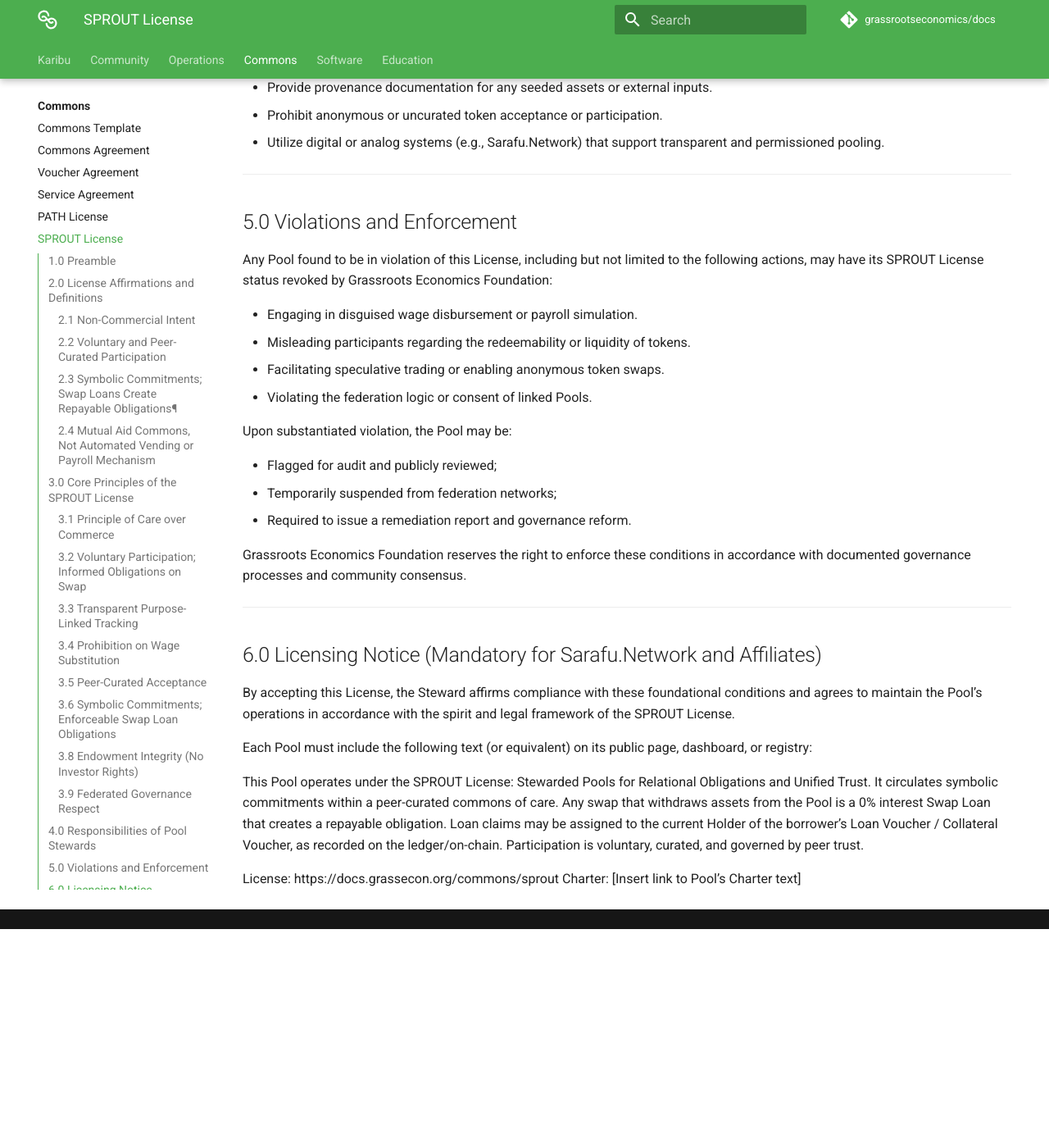
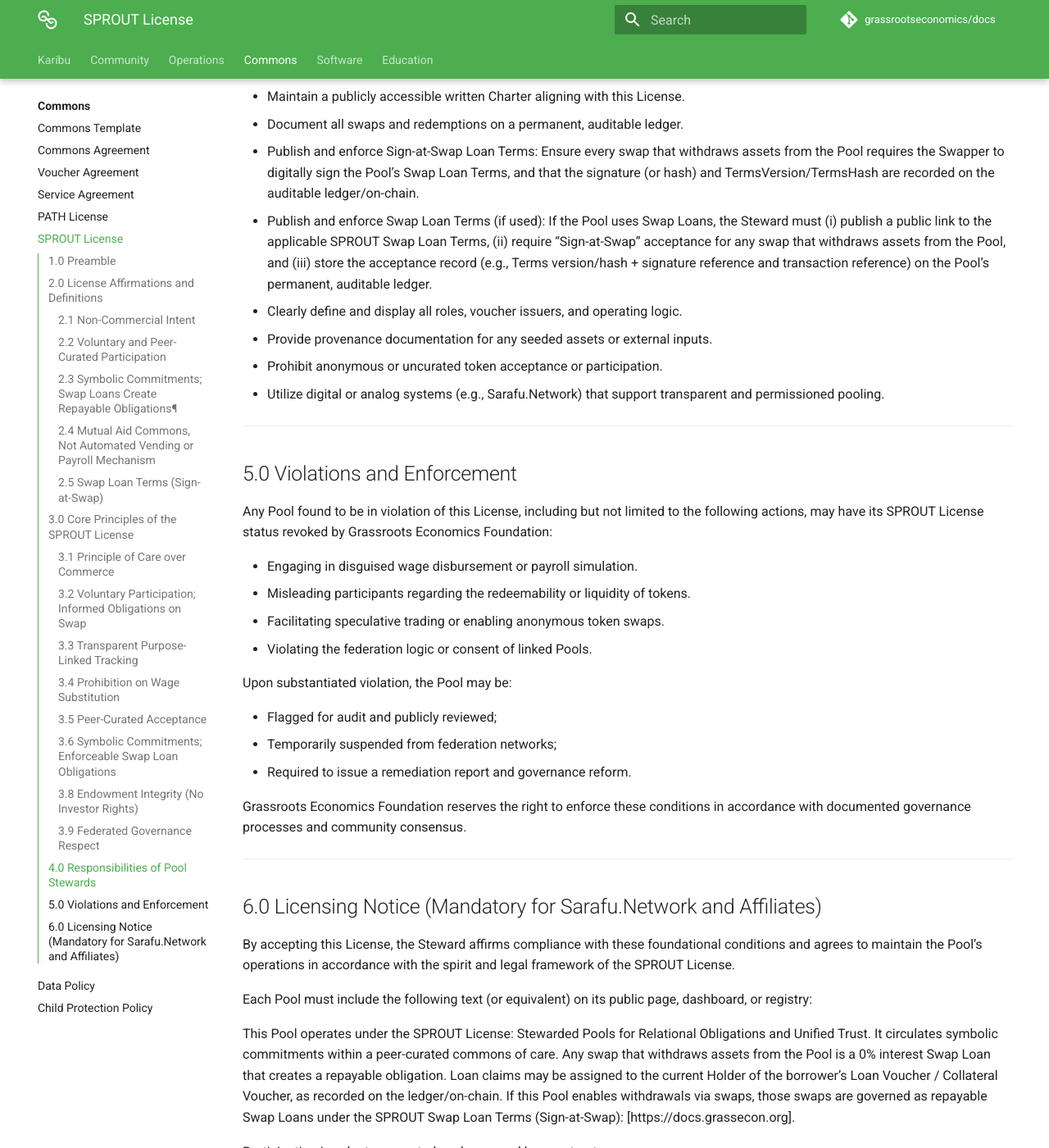
Before and after one commit to grassrootseconomics/docs.grassecon.org, an MkDocs documentation site: the page built from docs/commons/sprout.md, in a window 1280 px wide and 1400 px high, scrolled down 3841 px. Shown: the whole window at 82% size. Built offline with MkDocs 1.6.1 and Material for MkDocs 9.7.7, drawn with Linux system fonts in a browser that asks for light colours; comment, search, counter and statistics services are not loaded; before the commit the page ends 4974 px from its top, so only the background shows below that; some of the changed text lies outside the part shown.

Commit message:
Update sprout.md with Swap Loan Terms details
Added section on Swap Loan Terms and clarified obligations for Pools using swaps.

```diff
--- a/docs/commons/sprout.md
+++ b/docs/commons/sprout.md
@@ -53,6 +53,13 @@
 
 **Definition:**
 > *“Commons of care”* means a resource system collectively maintained and governed by a defined group for mutual benefit, without the intention of private ownership or profit extraction.
+
+### 2.5 Swap Loan Terms (Sign-at-Swap)
+
+Pools operating under this License may require participants who withdraw assets via swaps to accept a repayable, zero-interest obligation governed by the “SPROUT Swap Loan Terms (Sign-at-Swap)” (“Swap Loan Terms”).
+
+The Swap Loan Terms are incorporated by reference for any Pool that adopts them and must be made publicly available at:
+[https://docs.grassecon.org]
 
 ---
 
@@ -116,6 +123,7 @@
 - Maintain a publicly accessible written Charter aligning with this License.
 - Document all swaps and redemptions on a permanent, auditable ledger.
 - Publish and enforce Sign-at-Swap Loan Terms: Ensure every swap that withdraws assets from the Pool requires the Swapper to digitally sign the Pool’s Swap Loan Terms, and that the signature (or hash) and TermsVersion/TermsHash are recorded on the auditable ledger/on-chain.
+- Publish and enforce Swap Loan Terms (if used): If the Pool uses Swap Loans, the Steward must (i) publish a public link to the applicable SPROUT Swap Loan Terms, (ii) require “Sign-at-Swap” acceptance for any swap that withdraws assets from the Pool, and (iii) store the acceptance record (e.g., Terms version/hash + signature reference and transaction reference) on the Pool’s permanent, auditable ledger.
 - Clearly define and display all roles, voucher issuers, and operating logic.
 - Provide provenance documentation for any seeded assets or external inputs.
 - Prohibit anonymous or uncurated token acceptance or participation.
@@ -151,7 +159,10 @@
 Each Pool must include the following text (or equivalent) on its public page, dashboard, or registry:
 
 
-This Pool operates under the SPROUT License: Stewarded Pools for Relational Obligations and Unified Trust. It circulates symbolic commitments within a peer-curated commons of care. Any swap that withdraws assets from the Pool is a 0% interest Swap Loan that creates a repayable obligation. Loan claims may be assigned to the current Holder of the borrower’s Loan Voucher / Collateral Voucher, as recorded on the ledger/on-chain. Participation is voluntary, curated, and governed by peer trust.
+This Pool operates under the SPROUT License: Stewarded Pools for Relational Obligations and Unified Trust. It circulates symbolic commitments within a peer-curated commons of care. Any swap that withdraws assets from the Pool is a 0% interest Swap Loan that creates a repayable obligation. Loan claims may be assigned to the current Holder of the borrower’s Loan Voucher / Collateral Voucher, as recorded on the ledger/on-chain.
+If this Pool enables withdrawals via swaps, those swaps are governed as repayable Swap Loans under the SPROUT Swap Loan Terms (Sign-at-Swap): [https://docs.grassecon.org].
+
+Participation is voluntary, curated, and governed by peer trust.
 
 License: https://docs.grassecon.org/commons/sprout
 Charter: [Insert link to Pool’s Charter text]
```
